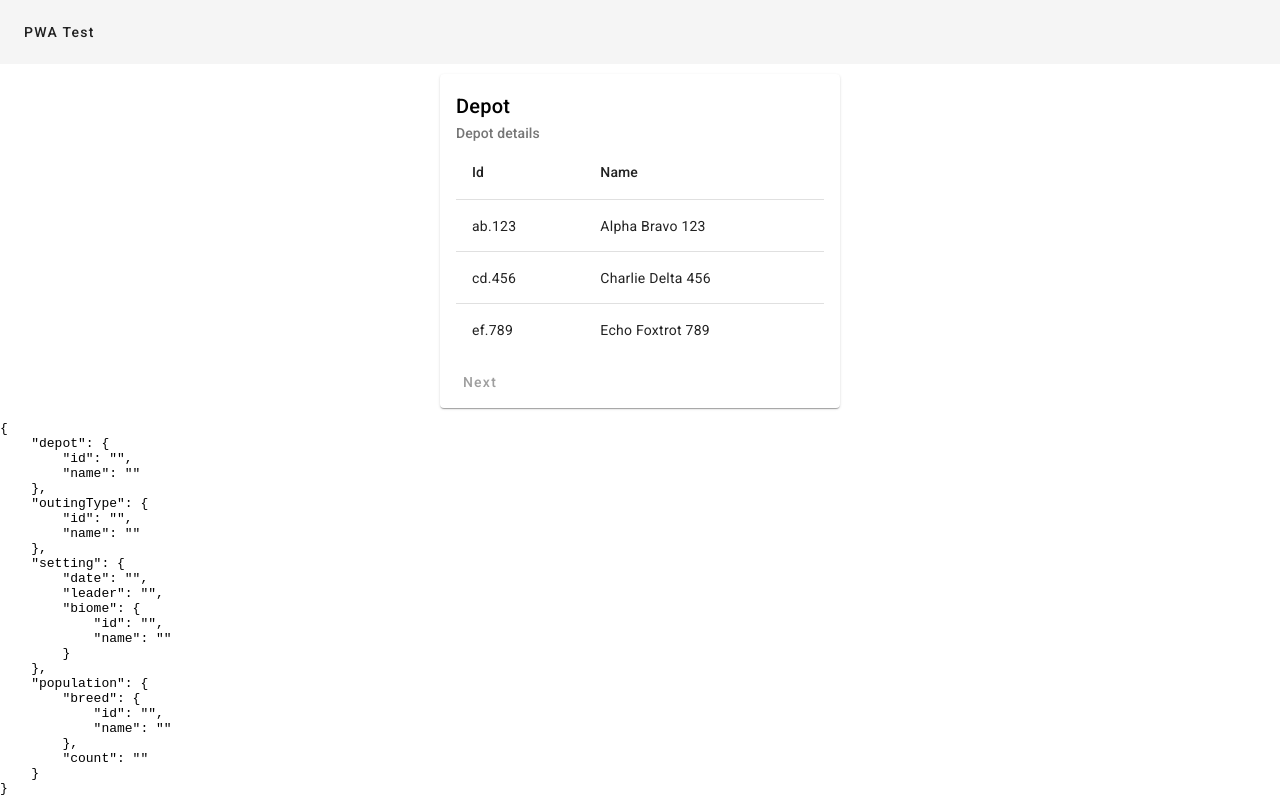
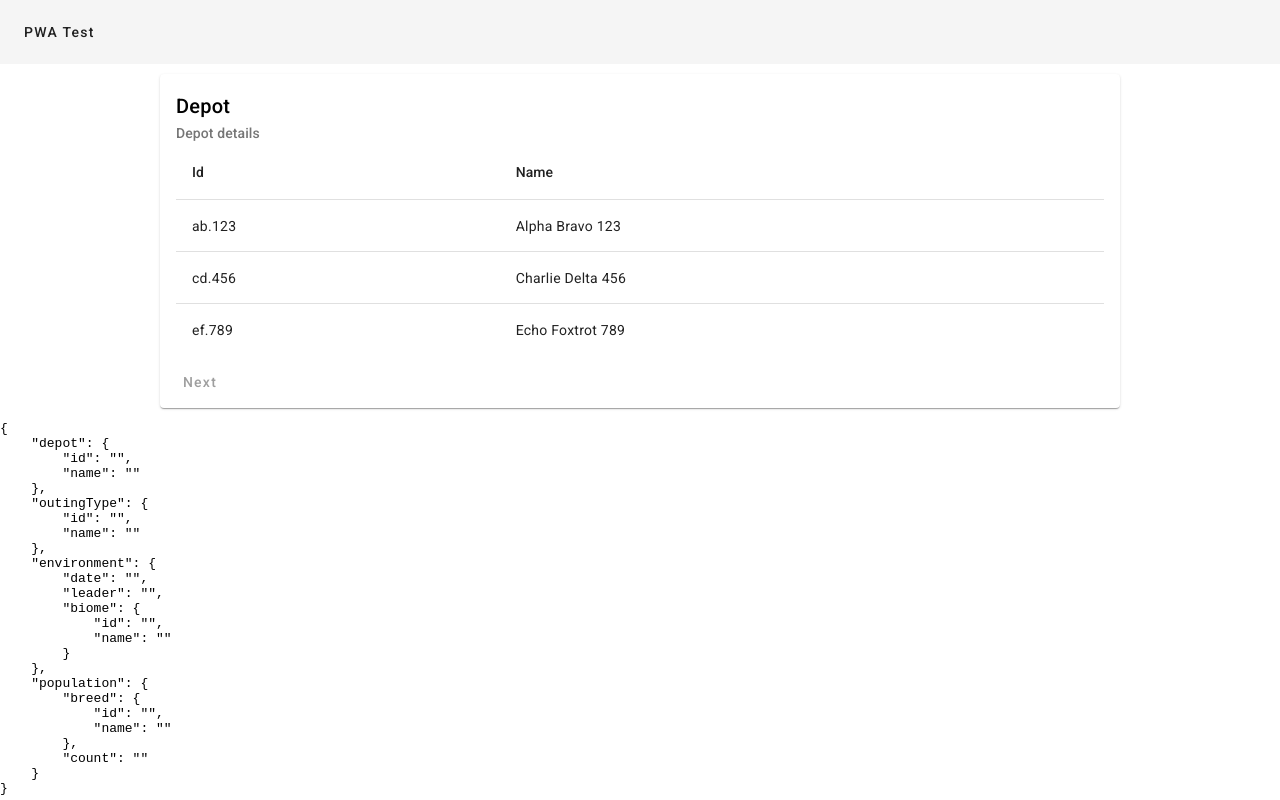
Before and after one commit to MattKuhn123/pwa-test, an Angular app in the folder client/: page / in a window 1280 px wide. Built offline with nearby package versions, Linux system fonts and the light colour scheme.

Commit message:
mv setting environment

```diff
--- a/client/src/app/app.component.ts
+++ b/client/src/app/app.component.ts
@@ -5,7 +5,7 @@ import { FormBuilder, FormGroup, Validators } from '@angular/forms';
 @Component({
   selector: 'app-root',
   styles: [
-    'div { max-width: 400px; margin: auto; }',
+    'div { max-width: 75%; min-width: 50%; margin: auto; }',
     'mat-toolbar { margin-bottom: 10px; }',
   ],
   template: `
@@ -25,10 +25,10 @@ import { FormBuilder, FormGroup, Validators } from '@angular/forms';
         *ngSwitchCase="'SET_OUTING_TYPE'"
         [formGroup]="outingTypeGroup"
       ></app-outing-type>
-      <app-setting
-        *ngSwitchCase="'SET_SETTING'"
-        [formGroup]="settingGroup"
-      ></app-setting>
+      <app-environment
+        *ngSwitchCase="'SET_ENVIRONMENT'"
+        [formGroup]="environmentGroup"
+      ></app-environment>
       <app-population
         *ngSwitchCase="'SET_POPULATION'"
         [formGroup]="populationGroup"
@@ -47,7 +47,7 @@ export class AppComponent {
 
   protected get depotGroup(): FormGroup { return this.formGroup.get('depot') as FormGroup; }
   protected get outingTypeGroup(): FormGroup { return this.formGroup.get('outingType') as FormGroup; }
-  protected get settingGroup(): FormGroup { return this.formGroup.get('setting') as FormGroup; }
+  protected get environmentGroup(): FormGroup { return this.formGroup.get('environment') as FormGroup; }
   protected get populationGroup(): FormGroup { return this.formGroup.get('population') as FormGroup; }
 
   protected get json(): string { return JSON.stringify(this.formGroup.getRawValue(), null, 4); }
@@ -64,21 +64,29 @@ export class AppComponent {
         id: this.formBuilder.control('', Validators.required),
         name: this.formBuilder.control('', Validators.required),
       }),
-      setting: this.formBuilder.group({
-        date: this.formBuilder.control('', Validators.required),
-        leader: this.formBuilder.control('', Validators.required),
-        biome: this.formBuilder.group({
-          id: this.formBuilder.control('', Validators.required),
-          name: this.formBuilder.control('', Validators.required),
-        }),
+      environment: this.newEnvironmentGroup(),
+      population: this.newPopulationGroup()
+    });
+  }
+
+  private newPopulationGroup(): FormGroup {
+    return this.formBuilder.group({
+      breed: this.formBuilder.group({
+        id: this.formBuilder.control('', Validators.required),
+        name: this.formBuilder.control('', Validators.required),
       }),
-      population: this.formBuilder.group({
-        breed: this.formBuilder.group({
-          id: this.formBuilder.control('', Validators.required),
-          name: this.formBuilder.control('', Validators.required),
-        }),
-        count: this.formBuilder.control('', Validators.required),
-      })
+      count: this.formBuilder.control('', [Validators.required, Validators.min(0)]),
+    });
+  }
+
+  private newEnvironmentGroup(): FormGroup {
+    return this.formBuilder.group({
+      date: this.formBuilder.control('', Validators.required),
+      leader: this.formBuilder.control('', Validators.required),
+      biome: this.formBuilder.group({
+        id: this.formBuilder.control('', Validators.required),
+        name: this.formBuilder.control('', Validators.required),
+      }),
     });
   }
 }
--- a/client/src/app/app.module.ts
+++ b/client/src/app/app.module.ts
@@ -5,11 +5,11 @@ import { ReactiveFormsModule, FormsModule } from '@angular/forms';
 
 import { AppComponent } from './app.component';
 import { DepotComponent } from './depots/depot.component';
-import { SettingComponent } from './setting/setting.component';
+import { EnvironmentComponent } from './environment/environment.component';
 import { OutingTypeComponent } from './outing-type/outing-type.component';
 import { PopulationComponent } from './population/population.component';
 import { DepotService } from './depots/depot.service';
-import { BiomeService } from './setting/biome.service';
+import { BiomeService } from './environment/biome.service';
 import { BreedService } from './population/breed.service';
 import { OutingTypeService } from './outing-type/outing-type.service';
 
@@ -32,7 +32,7 @@ import { MatToolbarModule } from '@angular/material/toolbar';
     DepotComponent,
     OutingTypeComponent,
     PopulationComponent,
-    SettingComponent,
+    EnvironmentComponent,
   ],
   imports: [
     BrowserModule,
--- a/client/src/app/setting/setting.component.ts
+++ b/client/src/app/environment/environment.component.ts
@@ -5,15 +5,15 @@ import { Biome } from './biome.model';
 import { StatesService } from '../states.service';
 
 @Component({
-  selector: 'app-setting',
+  selector: 'app-environment',
   styles: [
     'mat-card-content { display: flex; flex-direction: column  }'
   ],
   template: `
   <mat-card [formGroup]="formGroup">
     <mat-card-header>
-      <mat-card-title>Setting</mat-card-title>
-      <mat-card-subtitle>Setting details</mat-card-subtitle>
+      <mat-card-title>Environment</mat-card-title>
+      <mat-card-subtitle>Environment details</mat-card-subtitle>
     </mat-card-header>
     <mat-card-content>
       <mat-form-field formGroupName="biome" *ngIf="biomes.length">
@@ -50,7 +50,7 @@ import { StatesService } from '../states.service';
   </mat-card>
   `,
 })
-export class SettingComponent implements OnInit {
+export class EnvironmentComponent implements OnInit {
   protected biomes: Biome[] = [];
   @Input() formGroup!: FormGroup;
 
--- a/client/src/app/outing-type/outing-type.component.ts
+++ b/client/src/app/outing-type/outing-type.component.ts
@@ -26,7 +26,7 @@ import { OutingType } from './outing-type.model';
     <mat-card-actions>
       <button
         mat-button
-        (click)="states.toSetSetting()"
+        (click)="states.toSetEnvironment()"
         [disabled]="!formGroup.valid">
         Next
       </button>
--- a/client/src/app/states.service.ts
+++ b/client/src/app/states.service.ts
@@ -10,6 +10,6 @@ export class StatesService {
 
   public toSetDepot(): void { this._state.next("SET_DEPOT"); }
   public toSetOutingType(): void { this._state.next("SET_OUTING_TYPE"); }
-  public toSetSetting(): void { this._state.next("SET_SETTING"); }
+  public toSetEnvironment(): void { this._state.next("SET_ENVIRONMENT"); }
   public toSetPopulation(): void { this._state.next("SET_POPULATION"); }
 }
```
Also changed, not shown: client/src/app/environment/biome.model.ts (renamed from client/src/app/setting/biome.model.ts), client/src/app/environment/biome.service.ts (renamed from client/src/app/setting/biome.service.ts).
